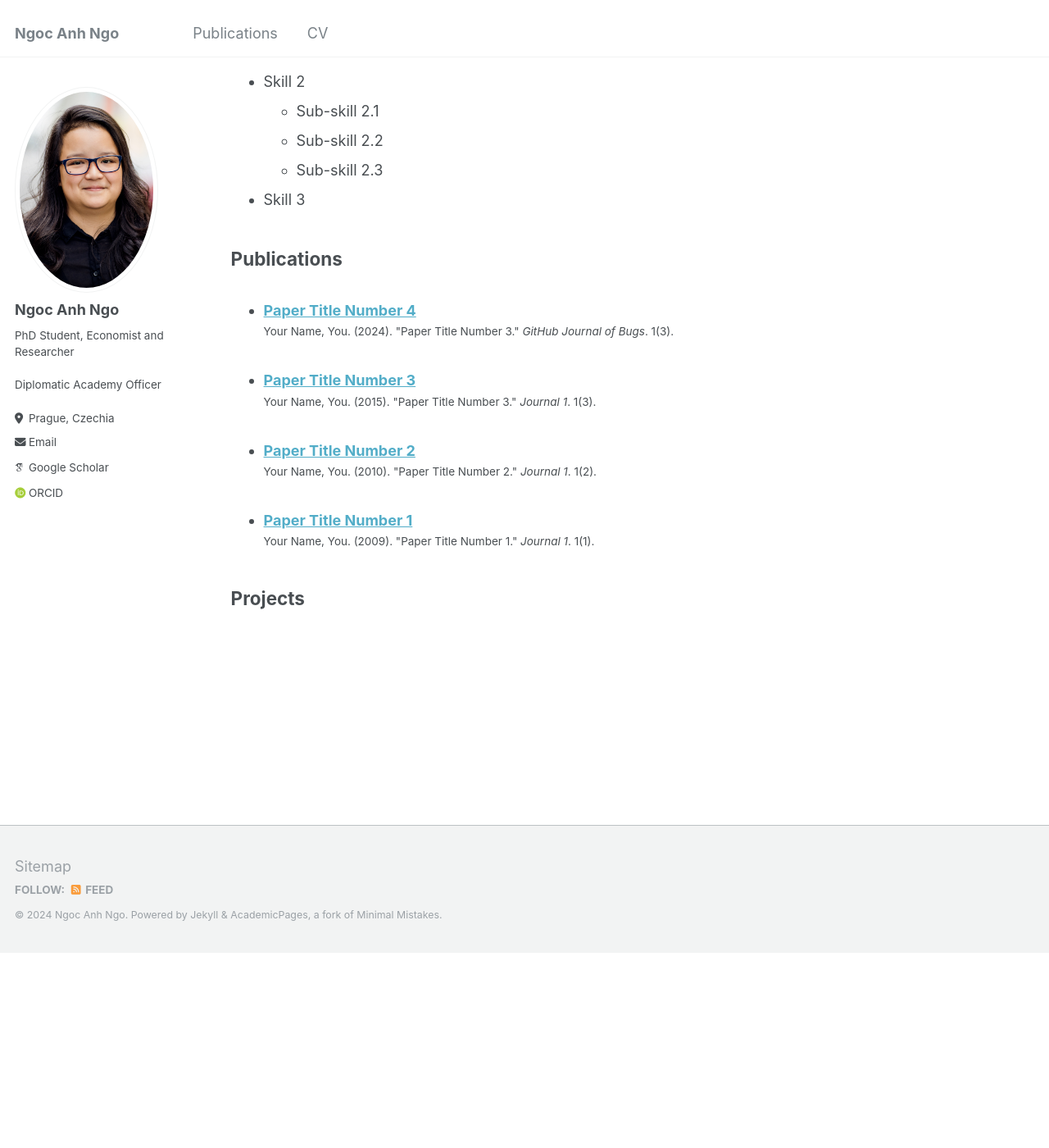
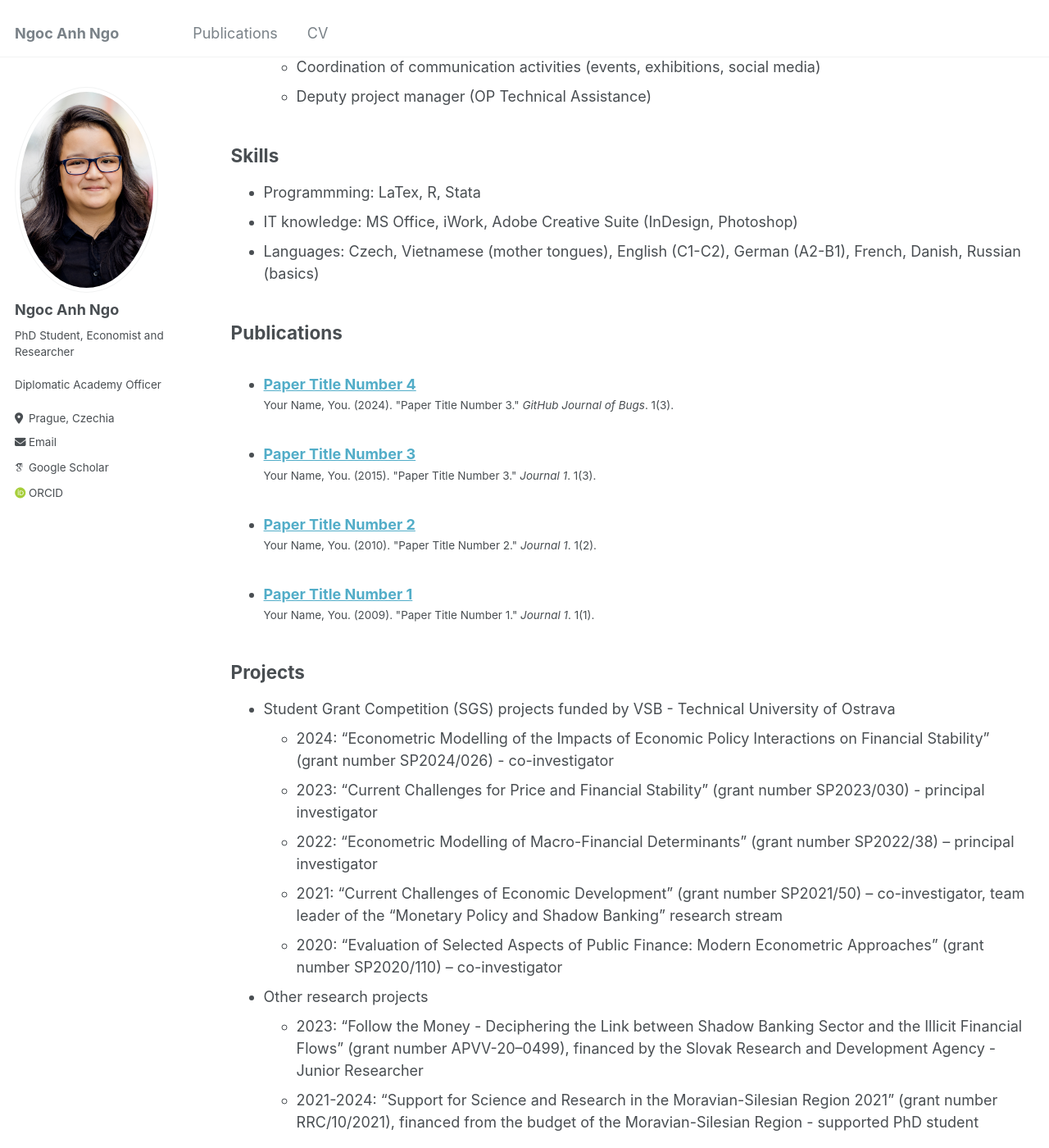
Before and after one commit to ngongocanh/ngongocanh.github.io, a Jekyll site: the page built from _pages/cv.md, in a window 1280 px wide and 1400 px high, scrolled down 903 px. Shown: the whole window at 82% size. Built offline with Jekyll 4.4.1, drawn with Linux system fonts in a browser that asks for light colours; some web fonts are replaced; before the commit the page ends 2064 px from its top, so only the background shows below that; some of the changed text lies outside the part shown.

Commit message:
Update cv.md

```diff
--- a/_pages/cv.md
+++ b/_pages/cv.md
@@ -27,18 +27,20 @@ redirect_from:
   * Econometric analyses
   * Cooperation on CNB's research activities
 
+* June 2022-December 2022: Coreper I Coordination Team Member, Permanent Representation of the Czech Republic to the EU
+  * Preparation of background materials for Mertens and Coreper I meetings
+  * reviews and policy analysis
+  * administrative and organisational support
+
 * October 2016-December 2022: EU Funds Communication and Evaluation Assistant, Ministry of Regional Development
   * Meta-evaluations (summary of evaluations related to the EU Funds)
   * Coordination of communication activities (events, exhibitions, social media)
   * Deputy project manager (OP Technical Assistance)
 
 ## Skills
-* Skill 1
-* Skill 2
-  * Sub-skill 2.1
-  * Sub-skill 2.2
-  * Sub-skill 2.3
-* Skill 3
+* Programmming: LaTex, R, Stata
+* IT knowledge: MS Office, iWork, Adobe Creative Suite (InDesign, Photoshop)
+* Languages: Czech, Vietnamese (mother tongues), English (C1-C2), German (A2-B1), French, Danish, Russian (basics)
 
 ## Publications
   <ul>{% for post in site.publications reversed %}
@@ -46,3 +48,12 @@ redirect_from:
   {% endfor %}</ul>
 
 ## Projects
+* Student Grant Competition (SGS) projects funded by VSB - Technical University of Ostrava
+  * 2024: "Econometric Modelling of the Impacts of Economic Policy Interactions on Financial Stability" (grant number SP2024/026) - co-investigator
+  * 2023: "Current Challenges for Price and Financial Stability" (grant number SP2023/030) - principal investigator
+  * 2022: "Econometric Modelling of Macro-Financial Determinants" (grant number SP2022/38) -- principal investigator
+  * 2021: "Current Challenges of Economic Development" (grant number SP2021/50) -- co-investigator, team leader of the "Monetary Policy and Shadow Banking" research stream
+  * 2020: "Evaluation of Selected Aspects of Public Finance: Modern Econometric Approaches" (grant number SP2020/110) -- co-investigator
+* Other research projects
+  * 2023: "Follow the Money - Deciphering the Link between Shadow Banking Sector and the Illicit Financial Flows" (grant number APVV-20–0499), financed by the Slovak Research and Development Agency - Junior Researcher
+  * 2021-2024: "Support for Science and Research in the Moravian-Silesian Region 2021" (grant number RRC/10/2021), financed from the budget of the Moravian-Silesian Region - supported PhD student
```
